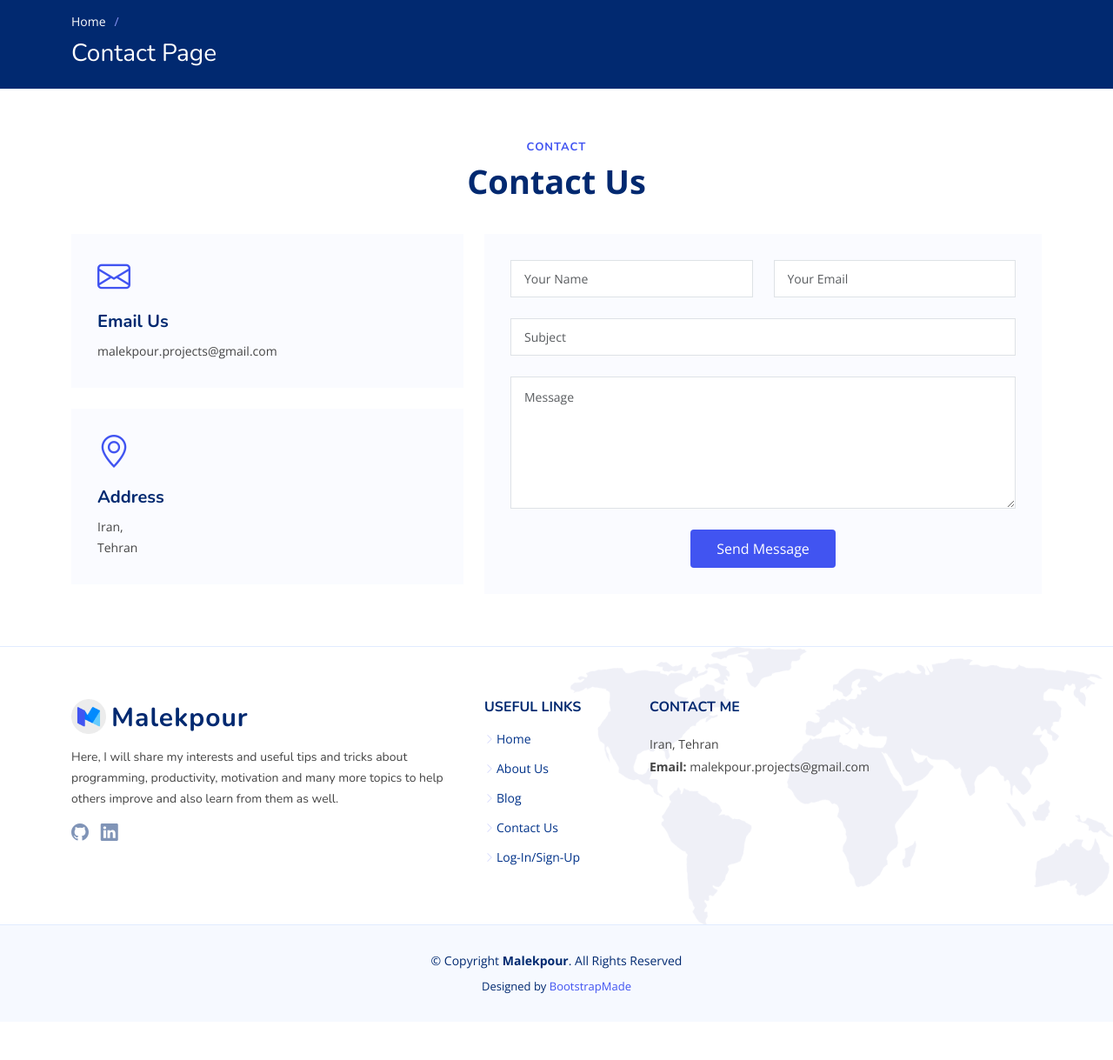
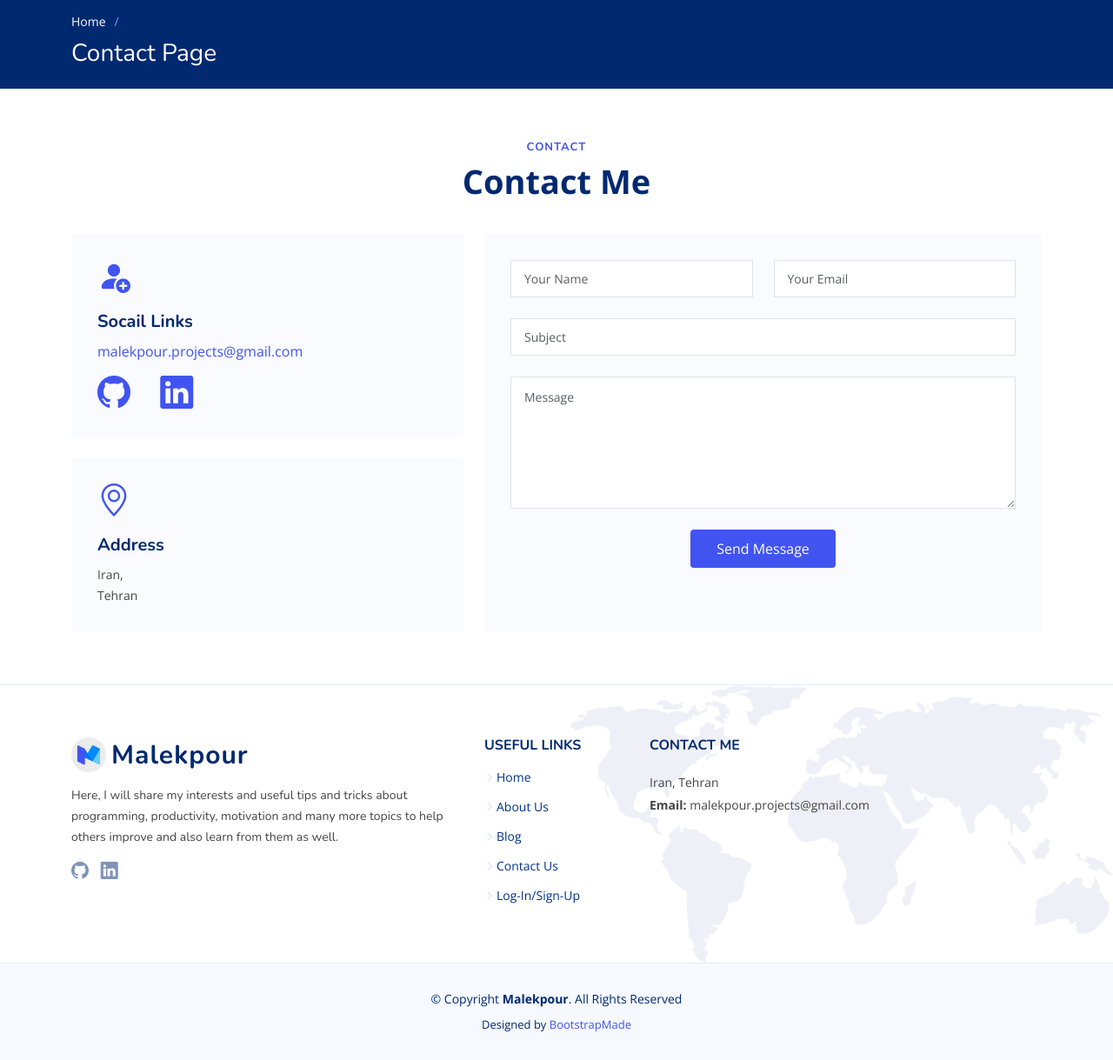
Before and after one commit to Malekpour99/themalekpour.com, a Django app: page /contact in a window 1280 px wide. Shown: the part 83-1302 px from the top of the page at 87% size. Before the commit the page ends 1226 px from the top, so only its background shows below. Run offline with Django 4.2, Linux system fonts and the light colour scheme; some libraries are stand-ins or nearby versions.

Commit message:
contact template - social links
Added my GitHub and LinkedIn accounts' links to my social links

```diff
--- a/templates/website/contact.html
+++ b/templates/website/contact.html
@@ -21,7 +21,7 @@
 
           <header class="section-header">
             <h2>Contact</h2>
-            <p>Contact Us</p>
+            <p>Contact Me</p>
           </header>
 
           <div class="row gy-4">
@@ -31,9 +31,13 @@
               <div class="row gy-4">
                 <div class="row-md-6">
                 <div class="info-box">
-                    <i class="bi bi-envelope"></i>
-                    <h3>Email Us</h3>
-                    <p>malekpour.projects@gmail.com</p>
+                    <i class="bi bi-person-fill-add"></i>
+                    <h3>Socail Links</h3>
+                    <a href="mailto:malekpour.projects@gmail.com">malekpour.projects@gmail.com</a>
+                    <div class="social-links mt-3">
+                      <a href="https://github.com/Malekpour99" class="twitter" style="margin-right:30px;"><i class="bi bi-github"></i></a>
+                      <a href="https://www.linkedin.com/in/amirhosein-malekpour-44abb8172/" class="linkedin"><i class="bi bi-linkedin"></i></a>
+                    </div>
                 </div>
                 </div>
                 <div class="row-md-6">
```
